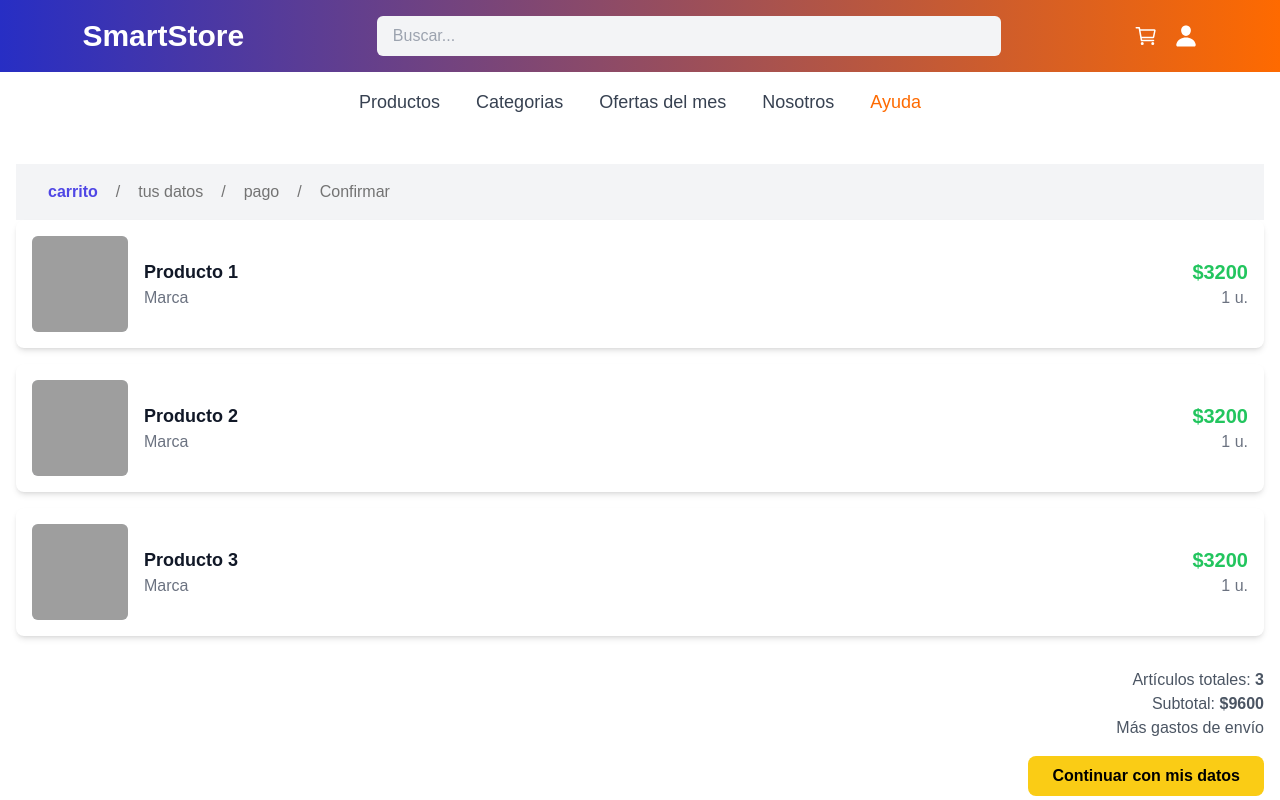
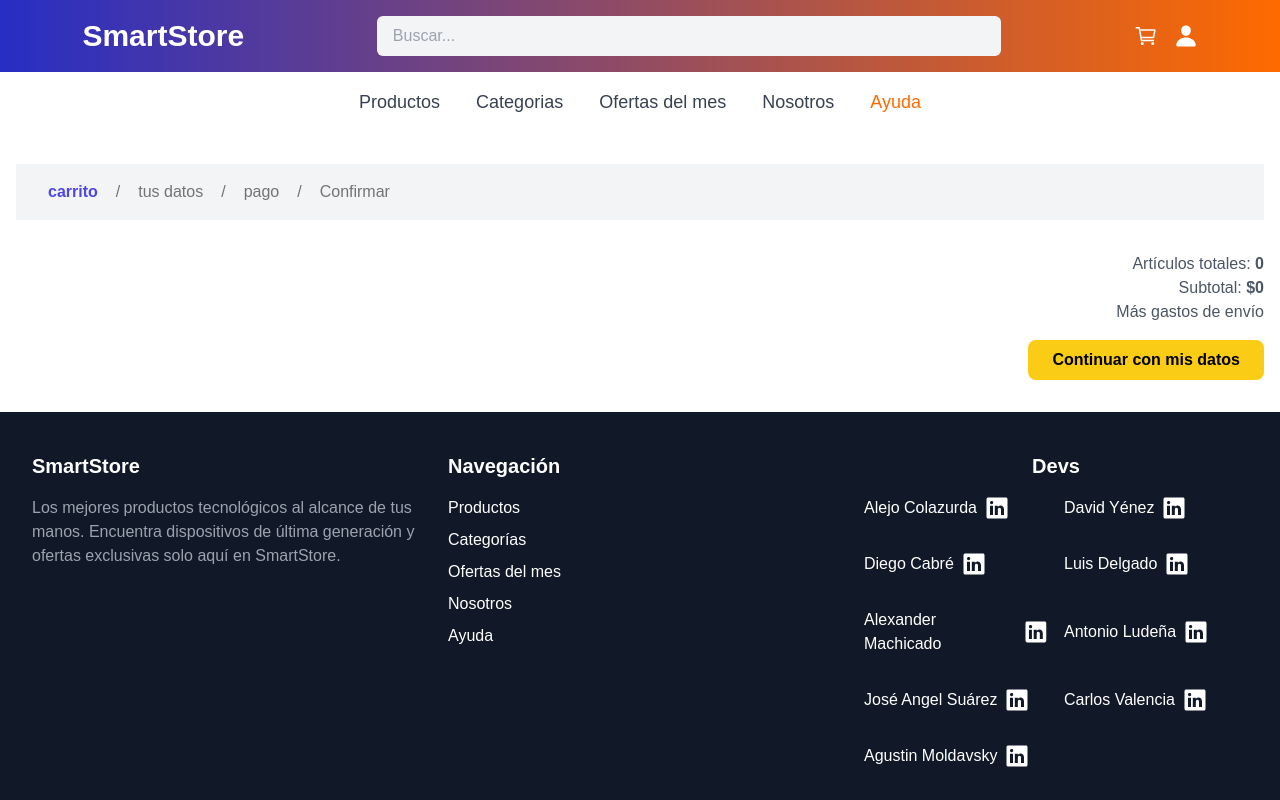
Before and after one commit to No-Country-simulation/s18-21-n-java-react, a Next.js app in the folder frontend/: page /CartPage in a window 1280 px wide. Shown: the top 800 px of the page. Built offline with nearby package versions, Linux system fonts and the light colour scheme; grey boxes are pictures that could not be loaded.

Commit message:
feat: connect cart to cart page

```diff
--- a/frontend/src/app/CartPage/page.tsx
+++ b/frontend/src/app/CartPage/page.tsx
@@ -1,24 +1,26 @@
+"use client";
+
 import ShoppingCartBreadcrumb from "@/components/Breadcrumb/Breadcrumb";
 import CartItem from "@/components/CartItem/CartItem";
 import CartSummary from "@/components/CartSummary/CartSummary";
 import ContinueButton from "@/components/ContinueButton/ContinueButton";
+import { useCartStore } from "@/store/cartStore";
 
 export default function CartPage() {
-  const products = [
-    { title: "Producto 1", price: 3200, quantity: 1, image: "/images/product1.png" },
-    { title: "Producto 2", price: 3200, quantity: 1, image: "/images/product2.png" },
-    { title: "Producto 3", price: 3200, quantity: 1, image: "/images/product3.png" },
-  ];
+  const items = useCartStore((state) => state.items);
 
   return (
     <div className="container mx-auto px-4 py-8">
       <ShoppingCartBreadcrumb />
       <div className="space-y-4">
-        {products.map((product, index) => (
-          <CartItem key={index} {...product} />
+        {items.map((item) => (
+          <CartItem key={item.idProducto} item={item} />
         ))}
       </div>
-      <CartSummary totalItems={products.length} subtotal={products.reduce((acc, p) => acc + p.price, 0)} shippingCost={500} />
+      <CartSummary
+        totalItems={items.length}
+        subtotal={items.reduce((subtotal, item) => subtotal + item.price*item.quantity, 0)}
+      />
       <div className="flex justify-center sm:justify-end">
         <ContinueButton>Continuar con mis datos</ContinueButton>
       </div>
--- a/frontend/src/components/CartItem/CartItem.tsx
+++ b/frontend/src/components/CartItem/CartItem.tsx
@@ -1,23 +1,23 @@
+import QuantitySelector from "../product/QuantitySelector";
+import { CartItemInterface } from "@/store/cartStore";
+
 type CartItemProps = {
-    title: string;
-    price: number;
-    quantity: number;
-    image: string;
+    item: CartItemInterface,
   };
 
-  export default function CartItem({ title, price, quantity, image }: CartItemProps) {
+  export default function CartItem({ item }: CartItemProps) {
     return (
       <div className="flex flex-col sm:flex-row items-center justify-between bg-white shadow-md rounded-lg p-4 mb-4 space-y-4 sm:space-y-0 sm:space-x-4">
         <div className="flex items-center space-x-4">
-          <img src={image} alt={title} className="w-16 h-16 sm:w-24 sm:h-24 rounded-md bg-gray-200" />
+          <img src={item.photoUrl} alt={item.name} className="w-16 h-16 sm:w-24 sm:h-24 rounded-md bg-gray-200" />
           <div>
-            <h3 className="text-gray-900 font-semibold text-base sm:text-lg">{title}</h3>
-            <p className="text-gray-500 text-sm sm:text-base">Marca</p>
+            <p className="text-gray-500 text-sm sm:text-base">{item.brand}</p>
+            <h3 className="text-gray-900 font-semibold text-base sm:text-lg">{item.name}</h3>
           </div>
         </div>
         <div className="flex flex-col items-end">
-          <span className="text-green-500 font-bold text-lg sm:text-xl">${price}</span>
-          <span className="text-gray-500 text-sm sm:text-base">{quantity} u.</span>
+          <span className="text-green-500 font-bold text-lg sm:text-xl">${item.price}</span>
+          <QuantitySelector product={item}/>
         </div>
       </div>
     );
--- a/frontend/src/components/CartSummary/CartSummary.tsx
+++ b/frontend/src/components/CartSummary/CartSummary.tsx
@@ -1,10 +1,9 @@
 type CartSummaryProps = {
     totalItems: number;
     subtotal: number;
-    shippingCost: number;
   };
 
-  export default function CartSummary({ totalItems, subtotal, shippingCost }: CartSummaryProps) {
+  export default function CartSummary({ totalItems, subtotal }: CartSummaryProps) {
     return (
       <div className="text-center sm:text-right mt-8 space-y-2 sm:space-y-0">
         <p className="text-gray-600 text-sm sm:text-base">Artículos totales: <span className="font-semibold">{totalItems}</span></p>
--- a/frontend/src/components/product/QuantitySelector.tsx
+++ b/frontend/src/components/product/QuantitySelector.tsx
@@ -20,7 +20,7 @@ function QuantitySelector({ product }: QuantitySelectorProps) {
         className="px-2 py-1 border rounded"
         onClick={() => decreaseQty(product)}
       >
-        -
+        –
       </button>
       <span className="mx-2">{item.quantity}</span>{" "}
       <button className="px-2 py-1 border rounded" onClick={() => increaseQty(product)}>
--- a/frontend/src/store/cartStore.ts
+++ b/frontend/src/store/cartStore.ts
@@ -1,20 +1,20 @@
 import {create} from "zustand";
 import {Product} from "@/lib/types/productInterface";
 
-interface CartItem extends Product {
+export interface CartItemInterface extends Product {
   quantity: number,
 }
 
 interface CartStore {
-  items: CartItem[];
-  subTotal: number;
+  items: CartItemInterface[];
+  subtotal: number;
   increaseQty: (product: Product) => void;
   decreaseQty: (product: Product) => void;
 }
 
 export const useCartStore = create<CartStore>((set, get) => ({
   items: [],
-  get subTotal() {return get().items.reduce((subtotal, item) => subtotal + item.price*item.quantity, 0)},
+  get subtotal() {return get().items.reduce((subtotal, item) => subtotal + item.price*item.quantity, 0)},
 
   increaseQty(product) {
     set((state: CartStore) => {
```
